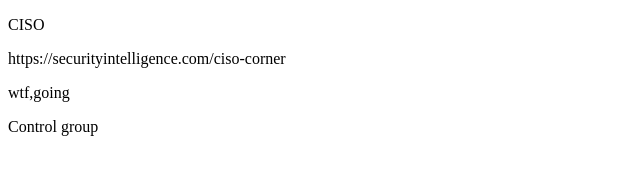
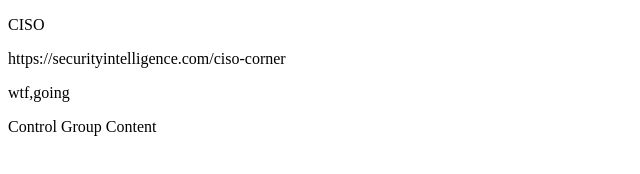
Before and after one commit to gilomen2/phantom_testing, a plain HTML site: page index.html in a window 1280 px wide. Shown: the full height of the page, 0-640 px from the left. Drawn offline with Linux system fonts and the light colour scheme.

Commit message:
dfsfafdsa

```diff
--- a/index.html
+++ b/index.html
@@ -8,7 +8,7 @@
     <p class="name"></p>
     <p class="link"></p>
     <p class="hasMethod"></p>
-    <p class="control">Control group</p>
+    <p class="control"></p>
     <!-- <script src="https://gilomen2.github.io/phantom_testing/main.js" charset="utf-8"></script> -->
     <script src="./main.js" charset="utf-8"></script>
   </body>
--- a/main.js
+++ b/main.js
@@ -128,9 +128,11 @@ function doStuff() {
   var thingObj = parseCategory(myPage);
   var nameEl = document.querySelector('p.name');
   var linkEl = document.querySelector('p.link');
+  var controlContent = document.querySelector('p.control');
   var hasMethodEl = document.querySelector('p.hasMethod');
   nameEl.innerHTML = thingObj.name;
   linkEl.innerHTML = thingObj.link;
+  controlContent.innerHTML = 'Control Group Content';
   hasMethodEl.innerHTML = hasMethod(myArray);
 }
 
```
